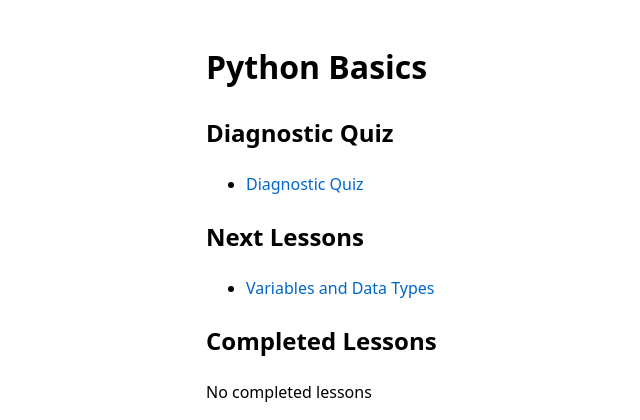
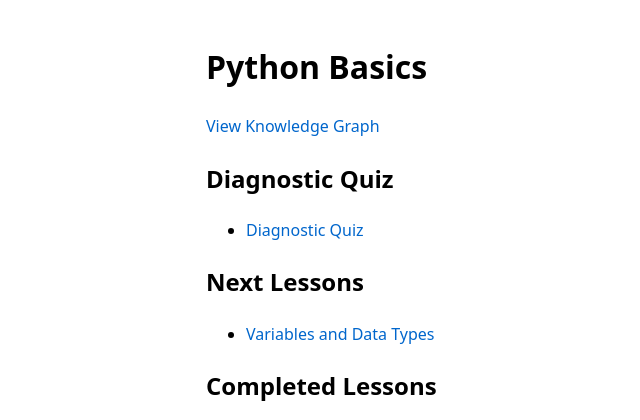
Before and after one commit to alecchendev/noobular-alpha, a Flask app: page /course/1 in a window 1280 px wide. Shown: the top 420 px of the page, without its empty margins (34-674 px from the left). Run offline with Flask 3, Linux system fonts and the light colour scheme; data comes from the database, SQL or seed files in the repository; data that the repository does not hold is empty.

Commit message:
Add link to visualize knowledge graph

```diff
--- a/main.py
+++ b/main.py
@@ -1,4 +1,13 @@
-from flask import Flask, render_template, abort, request, g, jsonify, redirect
+from flask import (
+    Flask,
+    render_template,
+    abort,
+    request,
+    g,
+    jsonify,
+    redirect,
+    send_file,
+)
 import yaml
 import sqlite3
 import hashlib
@@ -6,6 +15,7 @@ from pathlib import Path
 from typing import Any, Dict, List, Optional
 import random
 from dataclasses import dataclass
+from graphviz import Digraph  # type: ignore
 
 # Init app
 app = Flask(__name__)
@@ -1186,6 +1196,46 @@ def course_page(course_id: int) -> str:
     )
 
 
+@app.route("/course/<int:course_id>/graph")
+def course_graph(course_id: int) -> Any:
+    """Generate and return the knowledge graph visualization for a course"""
+    course = load_course_from_db(course_id)
+    if not course:
+        abort(404)
+
+    # Create a directed graph
+    dot = Digraph(comment=course.title)
+    dot.attr(rankdir="TB")  # Top to bottom layout
+    dot.attr("node", shape="box", style="rounded,filled", fillcolor="lightblue")
+
+    # Collect all knowledge points and their info
+    kp_id_to_name: Dict[int, str] = {}
+    kp_id_to_lesson: Dict[int, str] = {}
+    for lesson in course.lessons:
+        for kp in lesson.knowledge_points:
+            kp_id_to_name[kp.id] = kp.name
+            kp_id_to_lesson[kp.id] = lesson.title
+
+    # Add nodes
+    for kp_id, kp_name in kp_id_to_name.items():
+        lesson_title = kp_id_to_lesson[kp_id]
+        label = f"{kp_name}\\n({lesson_title})"
+        dot.node(str(kp_id), label=label)
+
+    # Add edges for prerequisites
+    for lesson in course.lessons:
+        for kp in lesson.knowledge_points:
+            for prereq_id in kp.prerequisites:
+                dot.edge(str(prereq_id), str(kp.id))
+
+    # Render to PNG
+    output_path = Path(f"course_{course_id}_graph")
+    dot.render(output_path, format="png", cleanup=True)
+
+    # Send the file
+    return send_file(f"{output_path}.png", mimetype="image/png")
+
+
 @app.route("/course/<int:course_id>/lesson/<int:lesson_id>")
 def lesson_page(course_id: int, lesson_id: int) -> str:
     course = load_course_from_db(course_id)
--- a/pyproject.toml
+++ b/pyproject.toml
@@ -10,7 +10,8 @@ requires-python = ">=3.9"
 
 dependencies = [
   "flask[no-cli]",
-  "pyyaml"
+  "pyyaml",
+  "graphviz"
 ]
 
 [project.optional-dependencies]
@@ -19,7 +20,6 @@ dev = [
   "ruff",
   "pre-commit",
   "types-pyyaml",
-  "graphviz"
 ]
 
 [build-system]
--- a/templates/course.html
+++ b/templates/course.html
@@ -6,6 +6,8 @@
 </head>
 <body>
     <h1>{{ course.title }}</h1>
+
+    <p><a href="/course/{{ course.id }}/graph">View Knowledge Graph</a></p>
 
     <h2>Diagnostic Quiz</h2>
     <ul>
```
Also changed, not shown: README.md.
